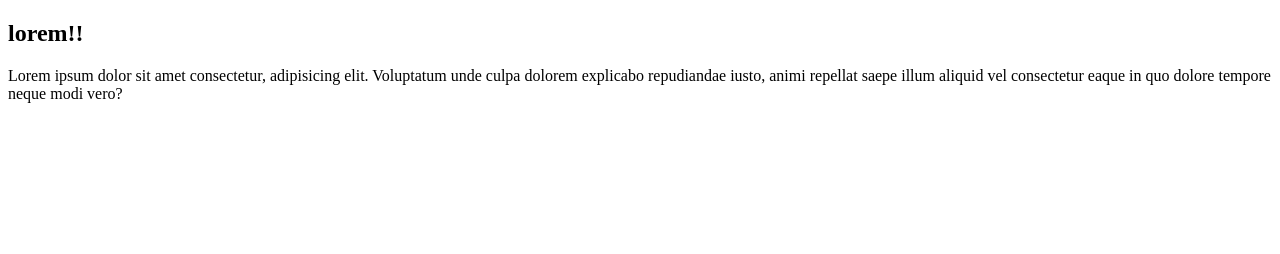
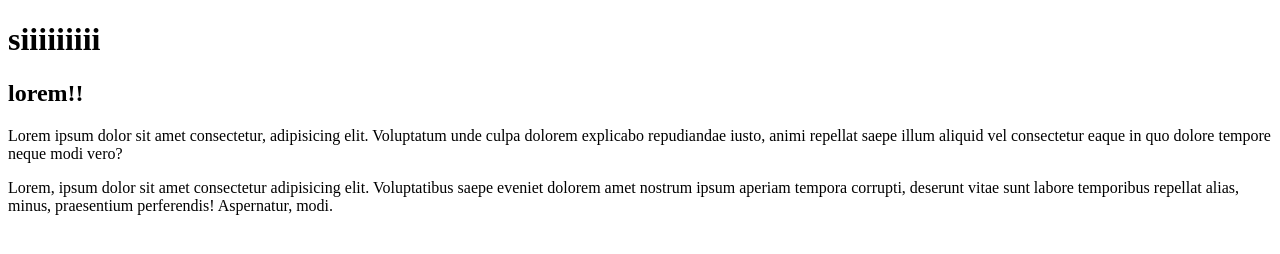
Before and after one commit to Lucholomba/mi_repositorio, a plain HTML site: page index.html in a window 1280 px wide. Drawn offline with Linux system fonts and the light colour scheme.

Commit message:
agregue titulo y parrafo

```diff
--- a/index.html
+++ b/index.html
@@ -6,7 +6,9 @@
     <title>Document</title>
 </head>
 <body>
+    <h1>siiiiiiiii</h1>
     <h2>lorem!!</h2>
     <p>Lorem ipsum dolor sit amet consectetur, adipisicing elit. Voluptatum unde culpa dolorem explicabo repudiandae iusto, animi repellat saepe illum aliquid vel consectetur eaque in quo dolore tempore neque modi vero?</p>
+    <p>Lorem, ipsum dolor sit amet consectetur adipisicing elit. Voluptatibus saepe eveniet dolorem amet nostrum ipsum aperiam tempora corrupti, deserunt vitae sunt labore temporibus repellat alias, minus, praesentium perferendis! Aspernatur, modi.</p>
 </body>
 </html>
```
